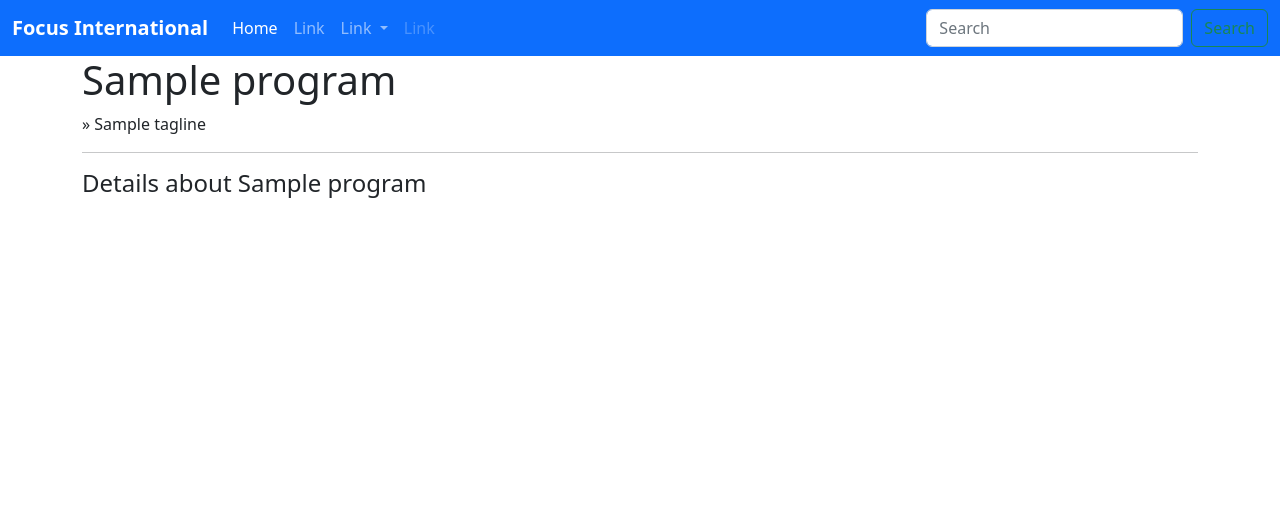
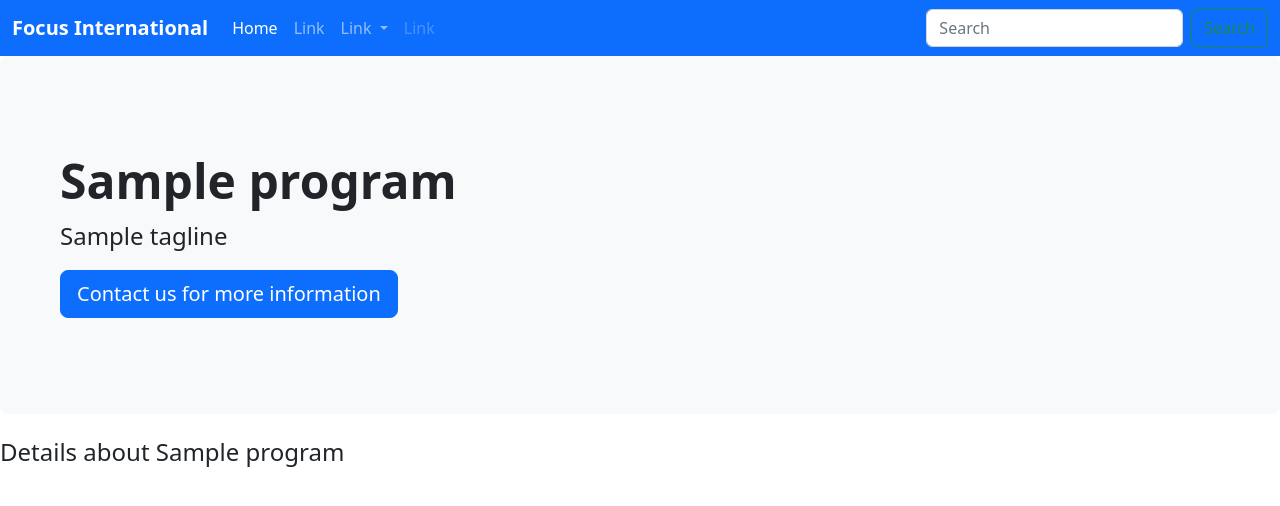
Before and after one commit to rifatrakib/focus-international, a Django app: template programs/templates/programs/program-details.html in a window 1280 px wide. Shown: the top 506 px of the page. Run offline with Django 4.2, Linux system fonts and the light colour scheme; the template is opened without the code that fills it: most values are stand-ins (such as "Sample title", 1, 10 or a date in 2020); data that the repository does not hold is empty.

Commit message:
added some styling to program details page

```diff
--- a/programs/templates/programs/program-details.html
+++ b/programs/templates/programs/program-details.html
@@ -1,10 +1,14 @@
 {% extends 'base.html' %}
 {% block title %}Program Details{% endblock title %}
 {% block content %}
-<div class="container">
-    <h1>{{ program.Name }}</h1>
-    <div>&raquo; <span>{{ program.Tagline }}</span></div>
-    <hr>
+<div class="container-fluid details-page-cover">
+    <div class="p-5 mb-4 bg-light rounded-3">
+        <div class="container-fluid py-5">
+            <h1 class="display-5 fw-bold">{{ program.Name }}</h1>
+            <p class="col-md-8 fs-4">{{ program.Tagline }}</p>
+            <button class="btn btn-primary btn-lg" type="button">Contact us for more information</button>
+        </div>
+    </div>
     <h4>Details about {{ program.Name }}</h4>
     <br>
     <div class="row">
@@ -29,4 +33,20 @@
         {% endfor %}
     </div>
 </div>
+<!-- <div class="row align-items-md-stretch">
+    <div class="col-md-6">
+    <div class="h-100 p-5 text-white bg-dark rounded-3">
+        <h2>Change the background</h2>
+        <p>Swap the background-color utility and add a `.text-*` color utility to mix up the jumbotron look. Then, mix and match with additional component themes and more.</p>
+        <button class="btn btn-outline-light" type="button">Example button</button>
+    </div>
+    </div>
+    <div class="col-md-6">
+        <div class="h-100 p-5 bg-light border rounded-3">
+            <h2>Add borders</h2>
+            <p>Or, keep it light and add a border for some added definition to the boundaries of your content. Be sure to look under the hood at the source HTML here as we've adjusted the alignment and sizing of both column's content for equal-height.</p>
+            <button class="btn btn-outline-secondary" type="button">Example button</button>
+        </div>
+    </div>
+</div> -->
 {% endblock content %}
--- a/static/css/base-style.css
+++ b/static/css/base-style.css
@@ -0,0 +1,10 @@
+body{
+    overflow-x:hidden;
+}
+
+.details-page-cover {
+    padding-right: 0;
+    padding-left: 0;
+    margin-right: 0;
+    margin-left: 0;
+}
```
